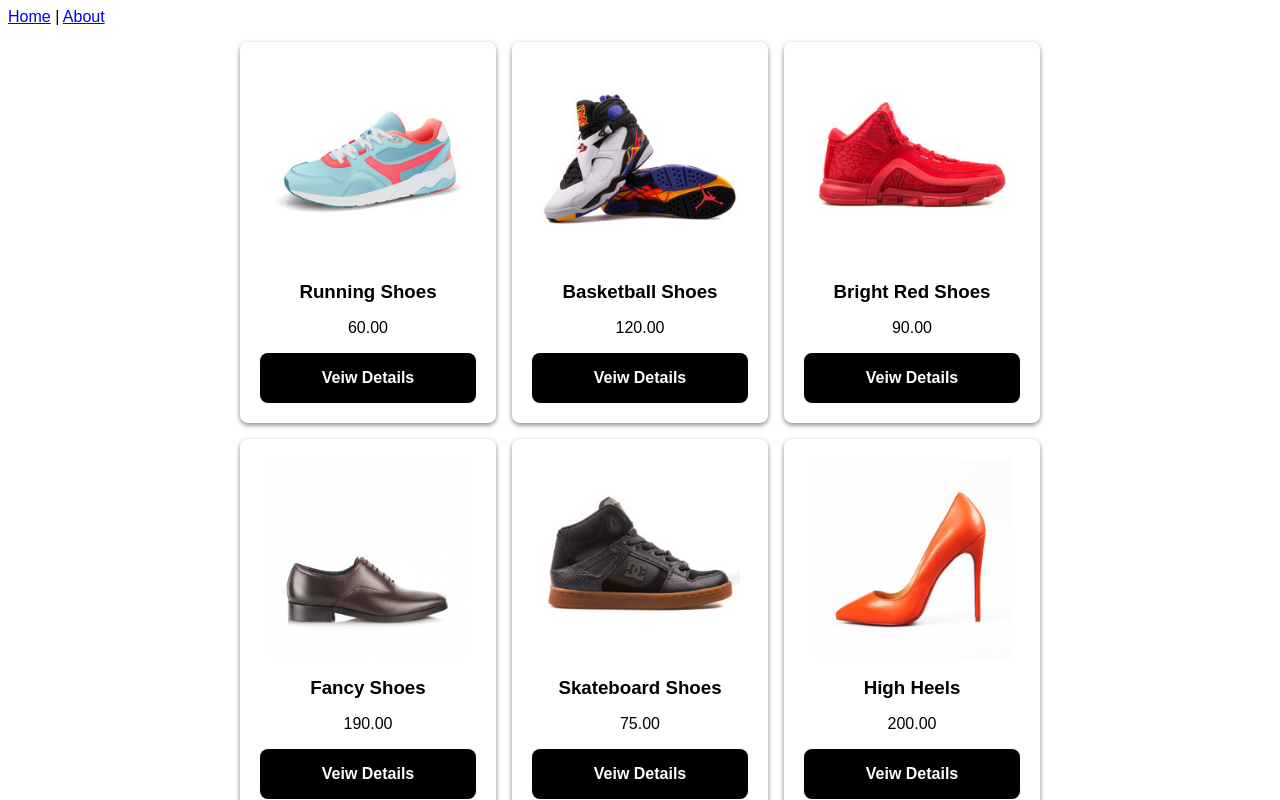
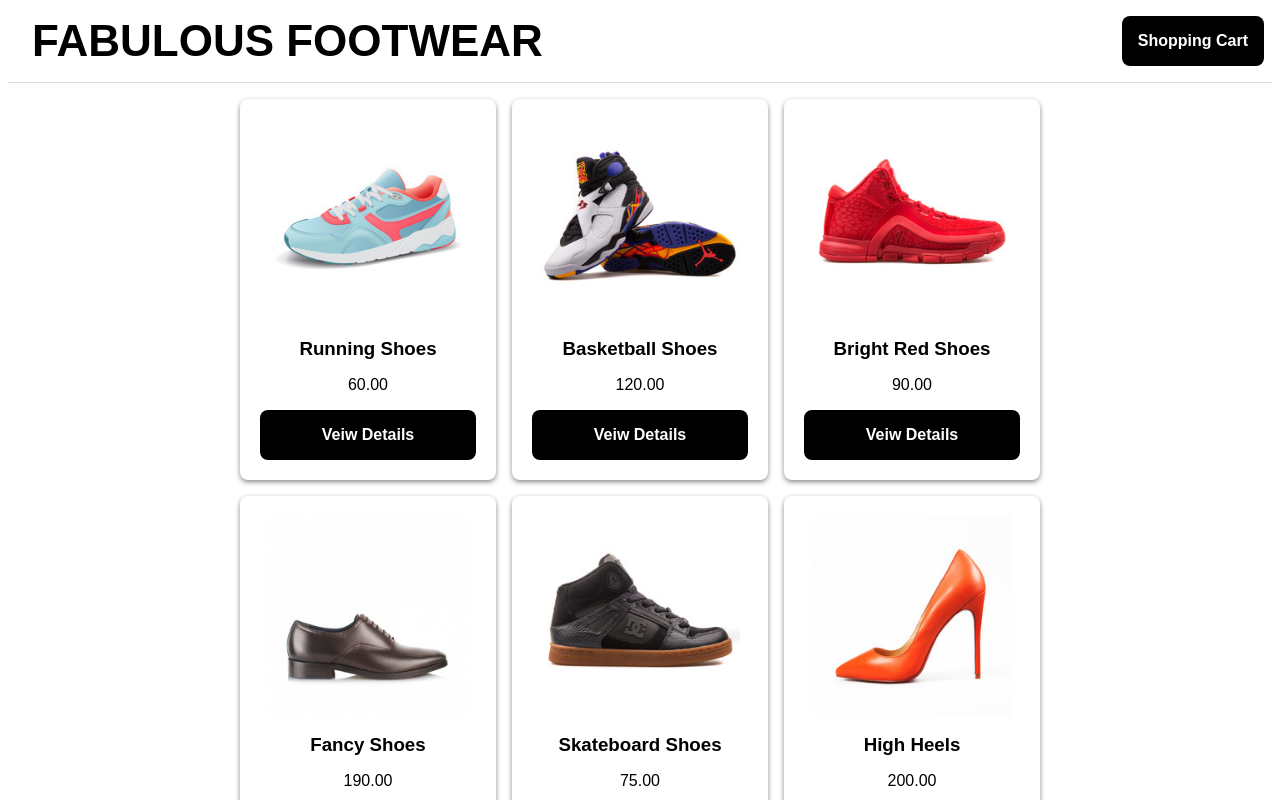
Before and after one commit to t-vanderwolk/E-commerce-Vue, a Vue app in the folder fsv-front-end/: page /products in a window 1280 px wide. Shown: the top 800 px of the page. Built offline with nearby package versions, Linux system fonts and the light colour scheme.

Commit message:
Create a NavBar

```diff
--- a/fsv-front-end/src/App.vue
+++ b/fsv-front-end/src/App.vue
@@ -1,12 +1,19 @@
 <template>
   <div id="app">
-    <nav>
-      <router-link to="/">Home</router-link> |
-      <router-link to="/about">About</router-link>
-    </nav>
+<NavBar/>
     <router-view/>
   </div>
 </template>
+
+<script>
+  import NavBar from './components/NavBar.vue';
+  export default {
+name: 'App',
+components: {
+  NavBar,
+}
+  }
+</script>
 
 <style>
   * {
--- a/fsv-front-end/src/components/HelloWorld.vue
+++ /dev/null
@@ -1,58 +0,0 @@
-<template>
-  <div class="hello">
-    <h1>{{ msg }}</h1>
-    <p>
-      For a guide and recipes on how to configure / customize this project,<br>
-      check out the
-      <a href="https://cli.vuejs.org" target="_blank" rel="noopener">vue-cli documentation</a>.
-    </p>
-    <h3>Installed CLI Plugins</h3>
-    <ul>
-      <li><a href="https://github.com/vuejs/vue-cli/tree/dev/packages/%40vue/cli-plugin-babel" target="_blank" rel="noopener">babel</a></li>
-      <li><a href="https://github.com/vuejs/vue-cli/tree/dev/packages/%40vue/cli-plugin-eslint" target="_blank" rel="noopener">eslint</a></li>
-    </ul>
-    <h3>Essential Links</h3>
-    <ul>
-      <li><a href="https://vuejs.org" target="_blank" rel="noopener">Core Docs</a></li>
-      <li><a href="https://forum.vuejs.org" target="_blank" rel="noopener">Forum</a></li>
-      <li><a href="https://chat.vuejs.org" target="_blank" rel="noopener">Community Chat</a></li>
-      <li><a href="https://twitter.com/vuejs" target="_blank" rel="noopener">Twitter</a></li>
-      <li><a href="https://news.vuejs.org" target="_blank" rel="noopener">News</a></li>
-    </ul>
-    <h3>Ecosystem</h3>
-    <ul>
-      <li><a href="https://router.vuejs.org" target="_blank" rel="noopener">vue-router</a></li>
-      <li><a href="https://vuex.vuejs.org" target="_blank" rel="noopener">vuex</a></li>
-      <li><a href="https://github.com/vuejs/vue-devtools#vue-devtools" target="_blank" rel="noopener">vue-devtools</a></li>
-      <li><a href="https://vue-loader.vuejs.org" target="_blank" rel="noopener">vue-loader</a></li>
-      <li><a href="https://github.com/vuejs/awesome-vue" target="_blank" rel="noopener">awesome-vue</a></li>
-    </ul>
-  </div>
-</template>
-
-<script>
-export default {
-  name: 'HelloWorld',
-  props: {
-    msg: String
-  }
-}
-</script>
-
-<!-- Add "scoped" attribute to limit CSS to this component only -->
-<style scoped>
-h3 {
-  margin: 40px 0 0;
-}
-ul {
-  list-style-type: none;
-  padding: 0;
-}
-li {
-  display: inline-block;
-  margin: 0 10px;
-}
-a {
-  color: #42b983;
-}
-</style>
--- /dev/null
+++ b/fsv-front-end/src/components/NavBar.vue
@@ -0,0 +1,48 @@
+<template>
+<div id="nav-bar">
+    <router-link to="/products" id="products-link">
+        <h1>FABULOUS FOOTWEAR</h1>
+    </router-link>
+    <router-link to="/cart" id="cart-link">
+        <button>Shopping Cart</button>
+    </router-link>
+</div>
+</template>
+
+
+<script>
+export default {
+    name: 'NavBar',
+}
+</script>
+
+
+
+<style scoped>
+    #nav-bar {
+      border-bottom: 1px solid #ddd;
+      height: 75px;
+      width: 100%;
+    }
+
+    #products-link {
+      text-align: center;
+      display: block;
+      color: black;
+      font-size: 22px;
+      left: 32px;
+      position: absolute;
+      top: 16px;
+      text-decoration: none;
+    }
+
+    #products-link h1 {
+        margin: 0;
+    }
+
+    #cart-link {
+      position: absolute;
+      right: 16px;
+      top: 16px;
+    }
+  </style>
```
